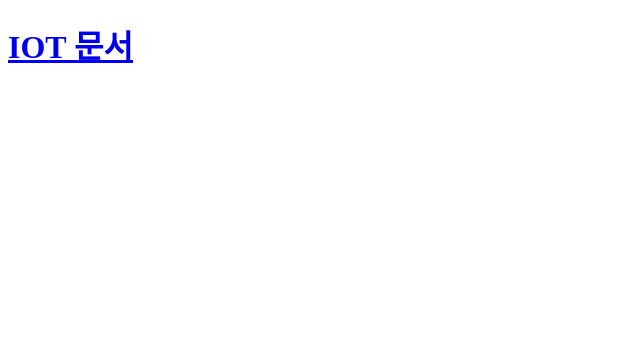
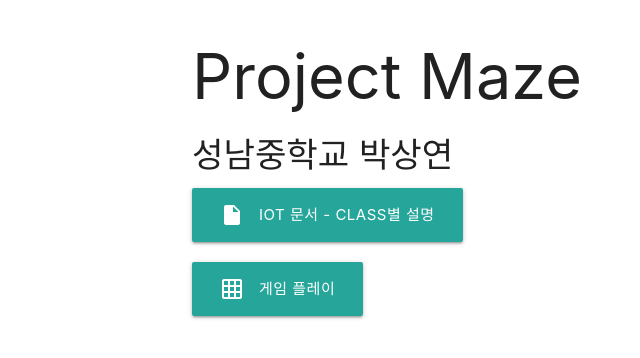
Before and after one commit to sangyeons57/project_maze, a website: page index.html in a window 1280 px wide. Shown: the whole page, without its empty margins (0-640 px from the left). Drawn offline with nearby package versions, Linux system fonts and the light colour scheme.

Commit message:
루트에 index.html 추가

```diff
--- a/index.html
+++ b/index.html
@@ -1,11 +1,31 @@
 <!DOCTYPE html>
 <html lang="en">
 <head>
-    <meta charset="UTF-8">
-    <meta name="viewport" content="width=device-width, initial-scale=1.0">
     <title>Project-Maze</title>
+    <!--Import Google Icon Font-->
+    <link href="https://fonts.googleapis.com/icon?family=Material+Icons" rel="stylesheet">
+    <!-- Compiled and minified CSS -->
+    <link rel="stylesheet" href="https://cdnjs.cloudflare.com/ajax/libs/materialize/1.0.0/css/materialize.min.css">
+
+    <!--Let browser know website is optimized for mobile-->
+    <meta name="viewport" content="width=device-width, initial-scale=1.0"/>
 </head>
 <body>
-    <h1><a href="/docs">IOT 문서</a></h1>
+    <div class="container">
+        <h1>Project Maze</h1>
+        <h4>성남중학교 박상연</h4>
+            <div class="row">
+                <a href="/docs" class="waves-effect waves-light btn-large">
+                    <i class="material-icons left">insert_drive_file</i> IOT 문서 - class별 설명</a>
+            </div>
+            <div class="row">
+            <a href="/src/project_maze.html" class="waves-effect waves-light btn-large">
+                <i class="material-icons left">grid_on</i>
+                게임 플레이</a>
+            </div>
+    </div>
+    <!-- Compiled and minified JavaScript -->
+    <script src="https://cdnjs.cloudflare.com/ajax/libs/materialize/1.0.0/js/materialize.min.js"></script>
+
 </body>
 </html>
```
